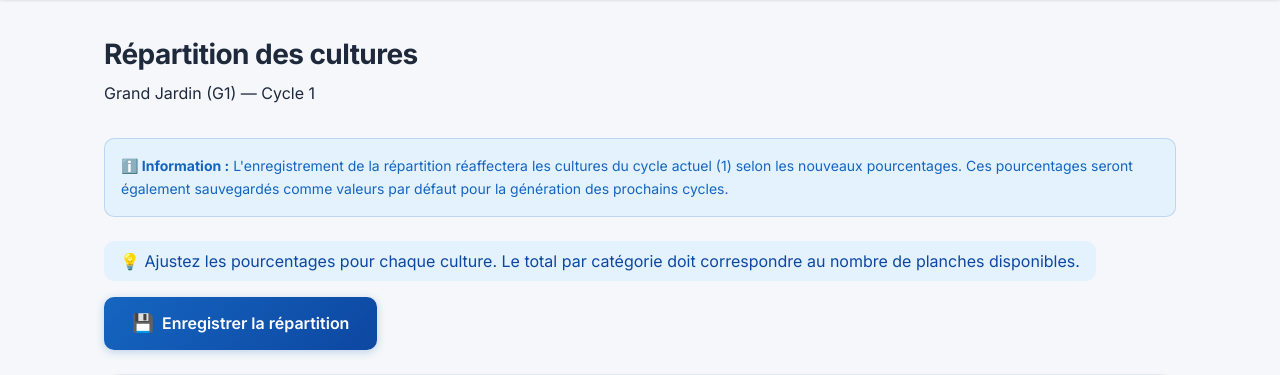
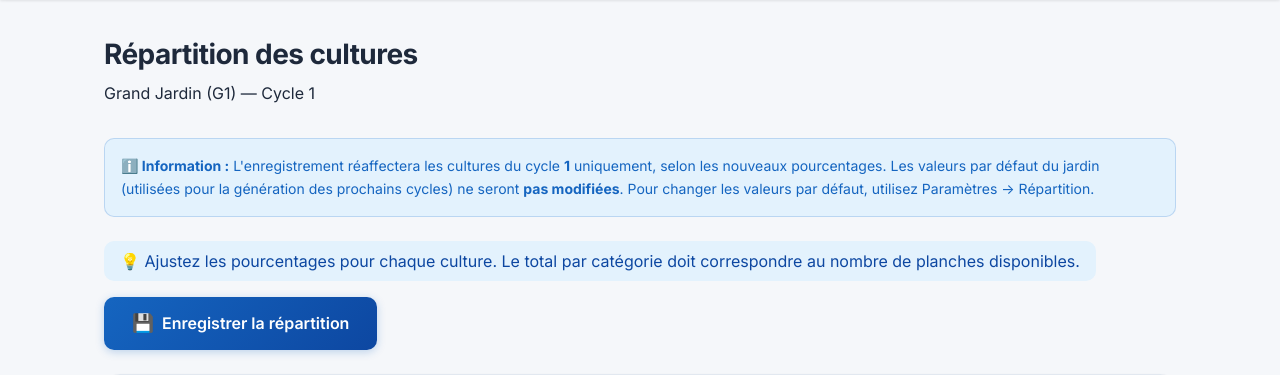
Before and after one commit to hbiaou/crop-rotation, a Flask app: page /distribution/1/1 in a window 1280 px wide. Shown: the part 64-439 px from the top of the page. Run offline with Flask 3, Linux system fonts and the light colour scheme; data comes from the database, SQL or seed files in the repository; data that the repository does not hold is empty; some libraries are stand-ins or nearby versions.

Commit message:
fix: separate cycle distribution from garden defaults
CRITICAL: Cycle distribution no longer overwrites garden defaults.

- Répartition (cycle): Only affects current cycle's crop assignments
  via distribution_profiles table
- Répartition par défaut (Settings): Only affects future cycle
  generation via distribution_defaults_{garden_id} setting

Updated info banner on distribution page to clarify this separation
and link to Settings for changing garden defaults.

Co-Authored-By: Claude Opus 4.5 <noreply@anthropic.com>

```diff
--- a/routes/distribution.py
+++ b/routes/distribution.py
@@ -3,7 +3,9 @@ routes/distribution.py — Distribution adjustment routes.
 
 Provides:
 - GET /distribution/<garden_id>/<cycle> — View/edit crop distribution percentages
-- POST /distribution/<garden_id>/<cycle> — Save distribution as defaults for future cycles
+- POST /distribution/<garden_id>/<cycle> — Save distribution and reassign crops for current cycle
+
+Note: This does NOT modify garden defaults. To change defaults, use Settings → Répartition.
 
 See FEATURES_SPEC.md sections F3, F4.
 """
@@ -14,7 +16,7 @@ from flask import Blueprint, render_template, request, redirect, url_for, flash
 from database import (
     get_garden, get_crops, get_rotation_sequence,
     get_distribution_profiles, save_distribution_profiles, get_db,
-    get_setting, update_setting
+    get_setting
 )
 
 distribution_bp = Blueprint('distribution', __name__, url_prefix='/distribution')
@@ -170,7 +172,8 @@ def distribution_page(garden_id, cycle):
 def save_distribution(garden_id, cycle):
     """Save distribution percentages and reassign crops for the current cycle.
 
-    Also saves percentages as garden defaults for future cycle generation.
+    Note: This does NOT modify garden defaults. To change defaults for future
+    cycle generation, use Settings → Répartition par défaut.
     """
     from rotation_engine import assign_crops
 
@@ -203,33 +206,6 @@ def save_distribution(garden_id, cycle):
     if not ok:
         flash(f"Répartition enregistrée, mais erreur lors de l'affectation : {err}", "warning")
     else:
-        # Also save as garden defaults for future cycles
-        _save_as_garden_defaults(garden_id, profiles)
         flash("Répartition enregistrée et cultures réaffectées avec succès !", "success")
 
     return redirect(url_for('main.index', garden_id=garden_id, cycle=cycle))
-
-
-def _save_as_garden_defaults(garden_id, profiles):
-    """Save distribution profiles as garden defaults for future cycle generation.
-
-    Args:
-        garden_id: Garden ID
-        profiles: List of (crop_id, percentage) tuples
-    """
-    # Build crop_id -> crop info lookup
-    all_crops = get_crops()
-    crop_lookup = {c['id']: c for c in all_crops}
-
-    # Convert to {category: {crop_name: percentage}} format
-    defaults = {}
-    for crop_id, pct in profiles:
-        crop = crop_lookup.get(crop_id)
-        if crop:
-            cat = crop['category']
-            if cat not in defaults:
-                defaults[cat] = {}
-            defaults[cat][crop['crop_name']] = pct
-
-    # Save to settings
-    update_setting(f'distribution_defaults_{garden_id}', json.dumps(defaults))
--- a/templates/distribution.html
+++ b/templates/distribution.html
@@ -9,9 +9,10 @@
 </div>
 
 <div class="alert alert-info mb-lg">
-    <strong>ℹ️ Information :</strong> L'enregistrement de la répartition réaffectera les cultures du cycle actuel ({{ cycle }})
-    selon les nouveaux pourcentages. Ces pourcentages seront également sauvegardés comme valeurs par défaut pour la génération
-    des prochains cycles.
+    <strong>ℹ️ Information :</strong> L'enregistrement réaffectera les cultures du cycle <strong>{{ cycle }}</strong> uniquement,
+    selon les nouveaux pourcentages. Les valeurs par défaut du jardin (utilisées pour la génération des prochains cycles)
+    ne seront <strong>pas modifiées</strong>. Pour changer les valeurs par défaut, utilisez
+    <a href="{{ url_for('settings.index', tab='distribution', dist_garden_id=garden.id) }}">Paramètres → Répartition</a>.
 </div>
 
 <form method="post" action="{{ url_for('distribution.save_distribution', garden_id=garden.id, cycle=cycle) }}"
```
